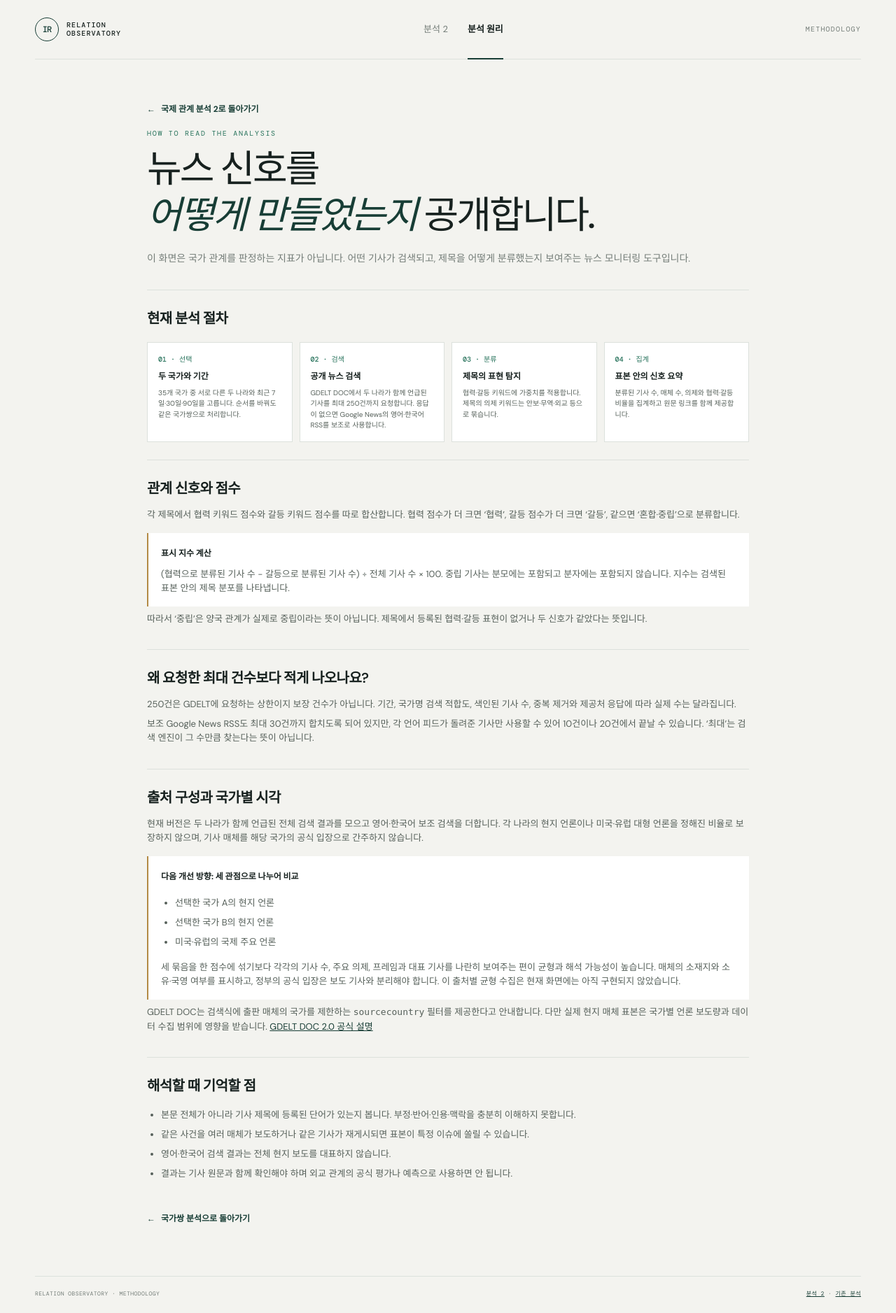
After one commit to seungjaehh/country-relation-analyzer, a Flask app: page /analysis2-methodology in a window 1280 px wide. The commit adds this page. Shown: the whole page at 70% size. Run offline with Flask 3, Linux system fonts and the light colour scheme.

Commit message:
Document analysis method and normalize country pairs

```diff
--- /dev/null
+++ b/analysis2-methodology.html
@@ -0,0 +1,89 @@
+<!DOCTYPE html>
+<html lang="ko">
+<head>
+    <meta charset="UTF-8">
+    <meta name="viewport" content="width=device-width, initial-scale=1.0">
+    <meta name="description" content="국제 관계 분석 2의 뉴스 수집, 분류, 점수 계산 방식과 한계">
+    <title>분석 원리 · 국제 관계 분석 2</title>
+    <link rel="stylesheet" href="static/analysis2.css">
+</head>
+<body>
+    <div class="page-shell">
+        <header class="site-header">
+            <a class="wordmark" href="./" aria-label="국제 관계 분석 홈">
+                <span class="wordmark-mark">IR</span>
+                <span>RELATION<br>OBSERVATORY</span>
+            </a>
+            <nav aria-label="분석 버전">
+                <a href="analysis2.html">분석 2</a>
+                <a class="active" href="analysis2-methodology.html" aria-current="page">분석 원리</a>
+            </nav>
+            <span class="live-indicator">METHODOLOGY</span>
+        </header>
+
+        <main class="method-page">
+            <a class="method-back" href="analysis2.html"><span aria-hidden="true">←</span> 국제 관계 분석 2로 돌아가기</a>
+            <section class="intro">
+                <p class="eyebrow">HOW TO READ THE ANALYSIS</p>
+                <h1>뉴스 신호를<br><em>어떻게 만들었는지</em> 공개합니다.</h1>
+                <p class="intro-copy">이 화면은 국가 관계를 판정하는 지표가 아닙니다. 어떤 기사가 검색되고, 제목을 어떻게 분류했는지 보여주는 뉴스 모니터링 도구입니다.</p>
+            </section>
+
+            <section class="method-section" aria-labelledby="processTitle">
+                <h2 id="processTitle">현재 분석 절차</h2>
+                <div class="method-steps">
+                    <article class="method-step"><b>01 · 선택</b><strong>두 국가와 기간</strong><p>35개 국가 중 서로 다른 두 나라와 최근 7일·30일·90일을 고릅니다. 순서를 바꿔도 같은 국가쌍으로 처리합니다.</p></article>
+                    <article class="method-step"><b>02 · 검색</b><strong>공개 뉴스 검색</strong><p>GDELT DOC에서 두 나라가 함께 언급된 기사를 최대 250건까지 요청합니다. 응답이 없으면 Google News의 영어·한국어 RSS를 보조로 사용합니다.</p></article>
+                    <article class="method-step"><b>03 · 분류</b><strong>제목의 표현 탐지</strong><p>협력·갈등 키워드에 가중치를 적용합니다. 제목의 의제 키워드는 안보·무역·외교 등으로 묶습니다.</p></article>
+                    <article class="method-step"><b>04 · 집계</b><strong>표본 안의 신호 요약</strong><p>분류된 기사 수, 매체 수, 의제와 협력·갈등 비율을 집계하고 원문 링크를 함께 제공합니다.</p></article>
+                </div>
+            </section>
+
+            <section class="method-section" aria-labelledby="scoreTitle">
+                <h2 id="scoreTitle">관계 신호와 점수</h2>
+                <p>각 제목에서 협력 키워드 점수와 갈등 키워드 점수를 따로 합산합니다. 협력 점수가 더 크면 ‘협력’, 갈등 점수가 더 크면 ‘갈등’, 같으면 ‘혼합·중립’으로 분류합니다.</p>
+                <div class="method-callout">
+                    <strong>표시 지수 계산</strong>
+                    <p>(협력으로 분류된 기사 수 − 갈등으로 분류된 기사 수) ÷ 전체 기사 수 × 100. 중립 기사는 분모에는 포함되고 분자에는 포함되지 않습니다. 지수는 검색된 표본 안의 제목 분포를 나타냅니다.</p>
+                </div>
+                <p>따라서 ‘중립’은 양국 관계가 실제로 중립이라는 뜻이 아닙니다. 제목에서 등록된 협력·갈등 표현이 없거나 두 신호가 같았다는 뜻입니다.</p>
+            </section>
+
+            <section class="method-section" aria-labelledby="quantityTitle">
+                <h2 id="quantityTitle">왜 요청한 최대 건수보다 적게 나오나요?</h2>
+                <p>250건은 GDELT에 요청하는 상한이지 보장 건수가 아닙니다. 기간, 국가명 검색 적합도, 색인된 기사 수, 중복 제거와 제공처 응답에 따라 실제 수는 달라집니다.</p>
+                <p>보조 Google News RSS도 최대 30건까지 합치도록 되어 있지만, 각 언어 피드가 돌려준 기사만 사용할 수 있어 10건이나 20건에서 끝날 수 있습니다. ‘최대’는 검색 엔진이 그 수만큼 찾는다는 뜻이 아닙니다.</p>
+            </section>
+
+            <section class="method-section" aria-labelledby="sourcesTitle">
+                <h2 id="sourcesTitle">출처 구성과 국가별 시각</h2>
+                <p>현재 버전은 두 나라가 함께 언급된 전체 검색 결과를 모으고 영어·한국어 보조 검색을 더합니다. 각 나라의 현지 언론이나 미국·유럽 대형 언론을 정해진 비율로 보장하지 않으며, 기사 매체를 해당 국가의 공식 입장으로 간주하지 않습니다.</p>
+                <div class="method-callout">
+                    <strong>다음 개선 방향: 세 관점으로 나누어 비교</strong>
+                    <ul>
+                        <li>선택한 국가 A의 현지 언론</li>
+                        <li>선택한 국가 B의 현지 언론</li>
+                        <li>미국·유럽의 국제 주요 언론</li>
+                    </ul>
+                    <p>세 묶음을 한 점수에 섞기보다 각각의 기사 수, 주요 의제, 프레임과 대표 기사를 나란히 보여주는 편이 균형과 해석 가능성이 높습니다. 매체의 소재지와 소유·국영 여부를 표시하고, 정부의 공식 입장은 보도 기사와 분리해야 합니다. 이 출처별 균형 수집은 현재 화면에는 아직 구현되지 않았습니다.</p>
+                </div>
+                <p>GDELT DOC는 검색식에 출판 매체의 국가를 제한하는 <code>sourcecountry</code> 필터를 제공한다고 안내합니다. 다만 실제 현지 매체 표본은 국가별 언론 보도량과 데이터 수집 범위에 영향을 받습니다. <a class="method-source-link" href="https://blog.gdeltproject.org/gdelt-doc-2-0-api-debuts/" target="_blank" rel="noopener noreferrer">GDELT DOC 2.0 공식 설명</a></p>
+            </section>
+
+            <section class="method-section" aria-labelledby="limitsTitle">
+                <h2 id="limitsTitle">해석할 때 기억할 점</h2>
+                <ul>
+                    <li>본문 전체가 아니라 기사 제목에 등록된 단어가 있는지 봅니다. 부정·반어·인용·맥락을 충분히 이해하지 못합니다.</li>
+                    <li>같은 사건을 여러 매체가 보도하거나 같은 기사가 재게시되면 표본이 특정 이슈에 쏠릴 수 있습니다.</li>
+                    <li>영어·한국어 검색 결과는 전체 현지 보도를 대표하지 않습니다.</li>
+                    <li>결과는 기사 원문과 함께 확인해야 하며 외교 관계의 공식 평가나 예측으로 사용하면 안 됩니다.</li>
+                </ul>
+            </section>
+
+            <a class="method-back" href="analysis2.html"><span aria-hidden="true">←</span> 국가쌍 분석으로 돌아가기</a>
+        </main>
+
+        <footer class="site-footer"><span>RELATION OBSERVATORY · METHODOLOGY</span><span><a href="analysis2.html">분석 2</a> · <a href="./">기존 분석</a></span></footer>
+    </div>
+</body>
+</html>
--- a/analysis2.html
+++ b/analysis2.html
@@ -33,7 +33,6 @@
                     <label for="countryA">첫 번째 국가</label>
                     <select id="countryA"></select>
                 </div>
-                <button id="swapCountries" class="swap-button" type="button" aria-label="두 국가 바꾸기" title="두 국가 바꾸기">↔</button>
                 <div class="country-field">
                     <label for="countryB">두 번째 국가</label>
                     <select id="countryB"></select>
@@ -113,11 +112,11 @@
                     <button id="loadMoreButton" class="load-more hidden" type="button">기사 더 보기</button>
                 </section>
 
-                <div class="data-note"><strong>자료 해석 안내</strong><p>GDELT가 응답하지 않을 때는 Google News RSS 영어·한국어 검색으로 보완합니다. 국가명 동시 언급이 검색 기준이며, 기사 제목만으로 협력·갈등을 분류하므로 맥락을 놓칠 수 있습니다. 원문을 함께 확인하고, 이 결과를 공식 외교 평가나 예측으로 사용하지 마세요. 결과는 브라우저에 10분간 저장해 반복 요청을 줄입니다.</p></div>
+                <div class="data-note"><strong>자료 해석 안내</strong><p>GDELT가 응답하지 않을 때는 Google News RSS 영어·한국어 검색으로 보완합니다. 국가명 동시 언급이 검색 기준이며, 기사 제목만으로 협력·갈등을 분류하므로 맥락을 놓칠 수 있습니다. 원문을 함께 확인하고, 이 결과를 공식 외교 평가나 예측으로 사용하지 마세요. 결과는 브라우저에 10분간 저장해 반복 요청을 줄입니다.</p><a class="method-link" href="analysis2-methodology.html">분석 원리와 출처 기준 자세히 보기 <span aria-hidden="true">→</span></a></div>
             </section>
         </main>
 
-        <footer class="site-footer"><span>RELATION OBSERVATORY · ANALYSIS 02</span><span>기존 국제 관계 분석은 <a href="./">여기</a>에서 계속 이용할 수 있습니다.</span></footer>
+        <footer class="site-footer"><span>RELATION OBSERVATORY · ANALYSIS 02</span><span><a href="analysis2-methodology.html">분석 원리</a> · 기존 분석은 <a href="./">여기</a>에서 이용할 수 있습니다.</span></footer>
     </div>
     <script src="static/analysis2.js"></script>
 </body>
--- a/app.py
+++ b/app.py
@@ -30,6 +30,12 @@ def index():
 @app.route("/analysis2.html")
 def analysis2():
     return send_from_directory(app.root_path, "analysis2.html")
+
+
+@app.route("/analysis2-methodology")
+@app.route("/analysis2-methodology.html")
+def analysis2_methodology():
+    return send_from_directory(app.root_path, "analysis2-methodology.html")
 
 
 @app.route("/api/pairs")
--- a/static/analysis2.css
+++ b/static/analysis2.css
@@ -50,11 +50,10 @@ a { color: inherit; }
 .intro h1 { margin: 0; font-size: clamp(33px, 5.4vw, 61px); line-height: 1.16; font-weight: 500; letter-spacing: -.055em; }
 .intro h1 em { color: var(--deep); font-family: Georgia, "Noto Serif KR", serif; font-weight: 400; }
 .intro-copy { margin: 19px 0 0; color: var(--muted); font-size: 14px; }
-.search-panel { display: grid; grid-template-columns: minmax(0, 1fr) 42px minmax(0, 1fr) 145px 195px; gap: 11px; align-items: end; padding: 19px; background: var(--white); border: 1px solid var(--line); box-shadow: var(--shadow); }
+.search-panel { display: grid; grid-template-columns: minmax(0, 1fr) minmax(0, 1fr) 145px 195px; gap: 11px; align-items: end; padding: 19px; background: var(--white); border: 1px solid var(--line); box-shadow: var(--shadow); }
 .country-field label, .period-field label { display: block; margin: 0 0 7px; color: var(--muted); font-size: 11px; font-weight: 700; }
 .country-field select, .period-field select { width: 100%; min-height: 47px; padding: 0 13px; color: var(--ink); background: var(--white); border: 1px solid var(--line); border-radius: 2px; }
 .country-field select:focus, .period-field select:focus, button:focus-visible, a:focus-visible { outline: 3px solid #79a89866; outline-offset: 2px; }
-.swap-button { height: 47px; border: 1px solid var(--line); background: var(--paper); color: var(--deep); cursor: pointer; font-size: 20px; }
 .analyze-button { height: 47px; display: flex; justify-content: space-between; align-items: center; gap: 12px; padding: 0 16px; border: 0; background: var(--deep); color: white; cursor: pointer; font-size: 12px; font-weight: 700; }
 .analyze-button:hover { background: #245c4e; }
 .analyze-button:disabled { opacity: .65; cursor: wait; }
@@ -138,13 +137,32 @@ a { color: inherit; }
 .data-note { margin-top: 31px; padding: 17px 19px; background: #eaece7; border-left: 2px solid var(--amber); }
 .data-note strong { font-size: 11px; }
 .data-note p { margin: 5px 0 0; color: var(--muted); font-size: 10px; }
+.method-link { display: inline-flex; gap: 8px; margin-top: 12px; color: var(--deep); font-size: 10px; font-weight: 700; text-decoration-thickness: 1px; text-underline-offset: 3px; }
 .site-footer { display: flex; justify-content: space-between; gap: 14px; padding: 18px 0 22px; border-top: 1px solid var(--line); color: var(--muted); font-size: 8px; letter-spacing: .055em; }
 .site-footer a { color: var(--deep); }
+.method-page { max-width: 860px; margin: 0 auto; padding: 58px 0 70px; }
+.method-page .intro { padding: 15px 0 34px; }
+.method-page .intro h1 { font-size: clamp(34px, 5vw, 54px); }
+.method-back { display: inline-flex; gap: 8px; align-items: center; color: var(--deep); font-size: 12px; font-weight: 700; text-decoration: none; }
+.method-section { padding: 25px 0; border-top: 1px solid var(--line); }
+.method-section h2 { margin: 0 0 12px; font-size: 20px; font-weight: 600; letter-spacing: -.03em; }
+.method-section p, .method-section li { color: #56605a; font-size: 13px; }
+.method-section p { margin: 8px 0; }
+.method-section ul, .method-section ol { display: grid; gap: 8px; padding-left: 20px; }
+.method-steps { display: grid; grid-template-columns: repeat(4, 1fr); gap: 10px; margin-top: 18px; }
+.method-step { min-height: 130px; padding: 15px; background: var(--white); border: 1px solid var(--line); }
+.method-step b { display: block; margin-bottom: 9px; color: var(--green); font: 500 10px "DM Mono", monospace; }
+.method-step strong { display: block; font-size: 12px; }
+.method-step p { margin: 6px 0 0; font-size: 10px; }
+.method-callout { margin-top: 16px; padding: 16px 18px; background: var(--white); border-left: 2px solid var(--amber); }
+.method-callout strong { font-size: 12px; }
+.method-callout p { margin-bottom: 0; }
+.method-source-link { color: var(--deep); }
 
 @media (max-width: 850px) {
-    .search-panel { grid-template-columns: minmax(0, 1fr) 42px minmax(0, 1fr); }
+    .search-panel { grid-template-columns: minmax(0, 1fr) minmax(0, 1fr); }
     .period-field { grid-column: 1 / 2; }
-    .analyze-button { grid-column: 2 / 4; }
+    .analyze-button { grid-column: 2 / 3; }
     .overview-grid { grid-template-columns: 1fr; }
 }
 @media (max-width: 600px) {
@@ -158,12 +176,12 @@ a { color: inherit; }
     .intro { padding: 47px 0 27px; }
     .intro h1 { font-size: clamp(30px, 9vw, 44px); }
     .intro-copy { font-size: 12px; }
-    .search-panel { grid-template-columns: minmax(0, 1fr) 38px minmax(0, 1fr); gap: 8px; padding: 13px; }
-    .country-field select, .period-field select, .swap-button, .analyze-button { min-height: 43px; height: 43px; }
+    .search-panel { grid-template-columns: minmax(0, 1fr) minmax(0, 1fr); gap: 8px; padding: 13px; }
+    .country-field select, .period-field select, .analyze-button { min-height: 43px; height: 43px; }
     .country-field select { padding: 0 7px; font-size: 11px; }
     .period-field { grid-column: 1 / 2; }
     .period-field select { font-size: 11px; }
-    .analyze-button { grid-column: 2 / 4; padding: 0 11px; font-size: 10px; }
+    .analyze-button { grid-column: 2 / 3; padding: 0 11px; font-size: 10px; }
     .source-strip { flex-wrap: wrap; justify-content: flex-start; column-gap: 15px; font-size: 8px; }
     .source-strip span:last-child { width: 100%; }
     .status-panel { margin: 22px 0 34px; padding: 15px; gap: 12px; }
@@ -177,6 +195,8 @@ a { color: inherit; }
     .article-signal { grid-column: 2; justify-self: start; margin-top: -3px; }
     .article-title { font-size: 12px; }
     .site-footer { flex-direction: column; font-size: 8px; }
+    .method-page { padding: 42px 0 52px; }
+    .method-steps { grid-template-columns: 1fr 1fr; }
 }
 
 @media (prefers-reduced-motion: reduce) {
```
Also changed, not shown: static/analysis2.js (+13 -14 lines), README.md.
